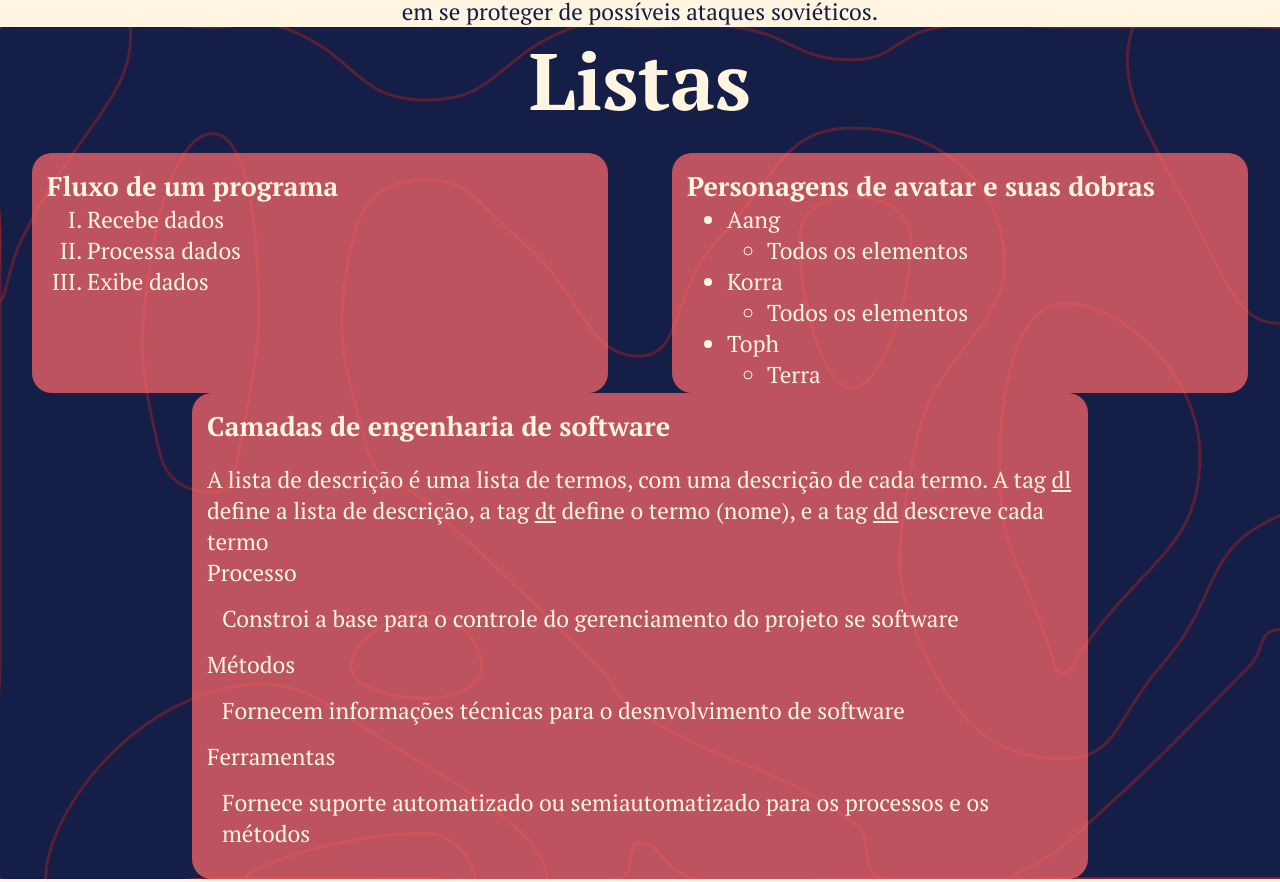
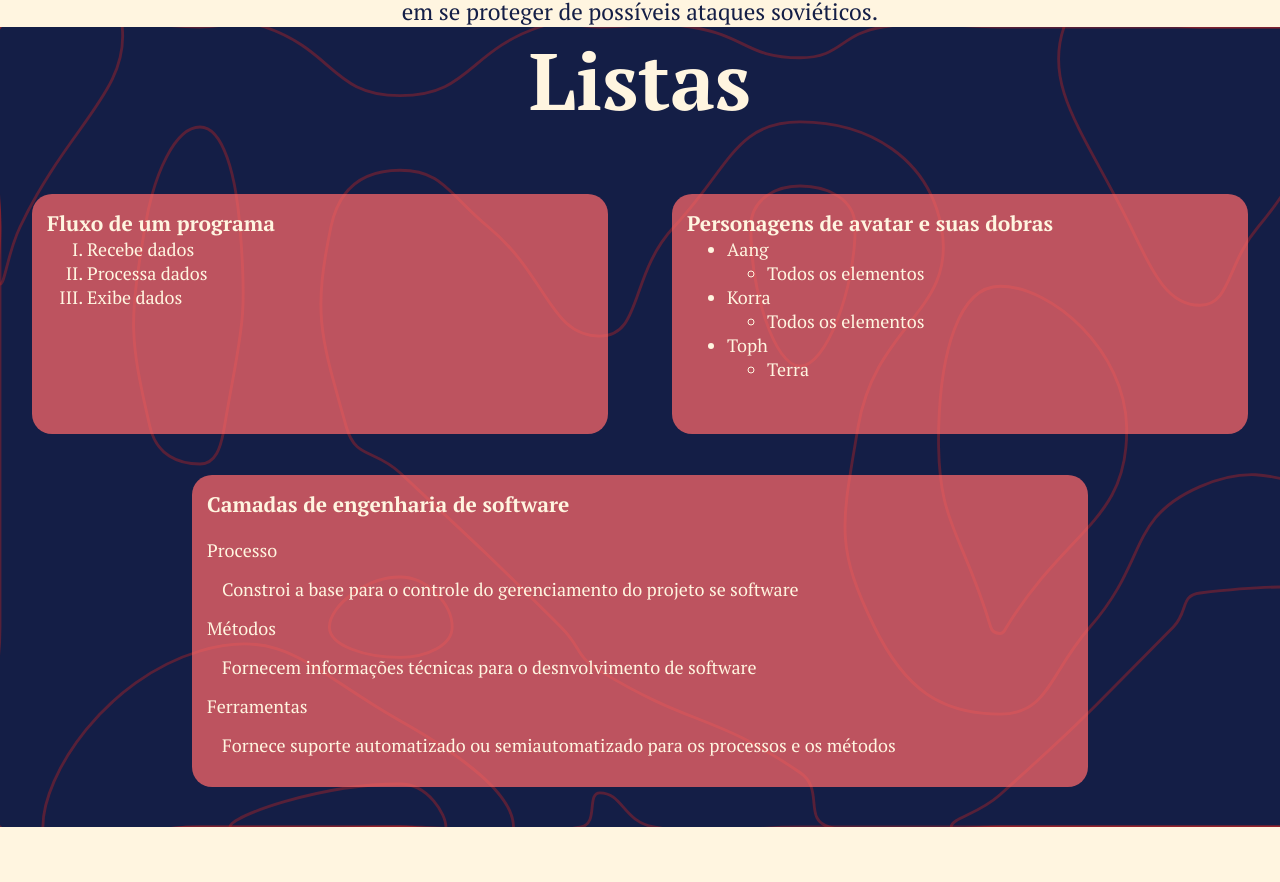
Before and after one commit to CarolineVitoria/Web-coding, a plain HTML site: page index.html in a window 1280 px wide. Shown: the part 1839-2721 px from the top of the page. Drawn offline with Linux system fonts and the light colour scheme; a web font is replaced by a local one.

Commit message:
adição de responsividade

```diff
--- a/index.html
+++ b/index.html
@@ -85,12 +85,6 @@
         <div id="div-item-lista">
             <div id="div-dl">
                 <h3>Camadas de engenharia de software</h3>
-                <p>A lista de descrição é uma lista de termos, com
-                    uma descrição de cada termo.
-                    A tag <ins>dl</ins> define a lista de descrição, a tag <ins>dt</ins>
-                    define o termo (nome), e a tag <ins>dd</ins> descreve
-                    cada termo
-                </p>
                 <dl>
                     <dt>Processo</dt>
                     <dd>Constroi a base para o controle do gerenciamento do projeto se software</dd>
@@ -166,7 +160,7 @@
                 <label for="email">Email</label>
                 <input type="email">
                 <label for="numero">Número</label>
-                <input type="tel" id="numero"">
+                <input type="tel" id="numero">
                 <label for="numero">CPF</label>
                 <input type="tel" id="cpf">
                 <label for="msg">Mensagem</label>
--- a/style.css
+++ b/style.css
@@ -73,6 +73,7 @@ h2{
     display: flex;
     flex-flow: row wrap;
     justify-content: space-around;
+    flex: 0 1 auto;
 }
 .sec-lista h2{
     text-align: center;
@@ -213,3 +214,17 @@ footer{
     align-items: center;
     font-style: italic;
 }
+@media screen and (max-height: 830px){
+    #div-dl{
+        font-size: 1.8rem;
+    }
+    .div-item{
+        font-size: 1.8rem;
+    }
+}
+@media screen and (max-width: 1750px){
+    #div-form{
+        flex-flow: row wrap;
+        justify-content: center;
+    }
+}
```
